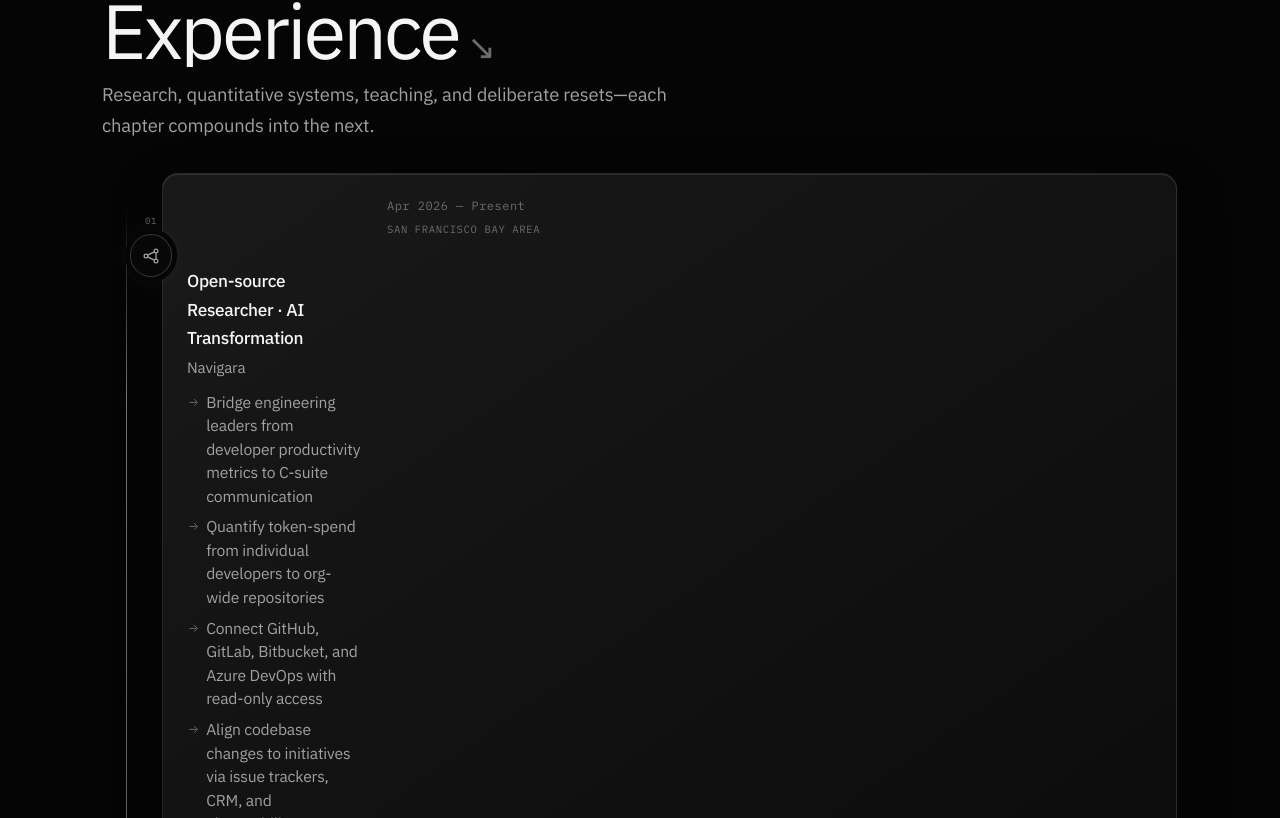
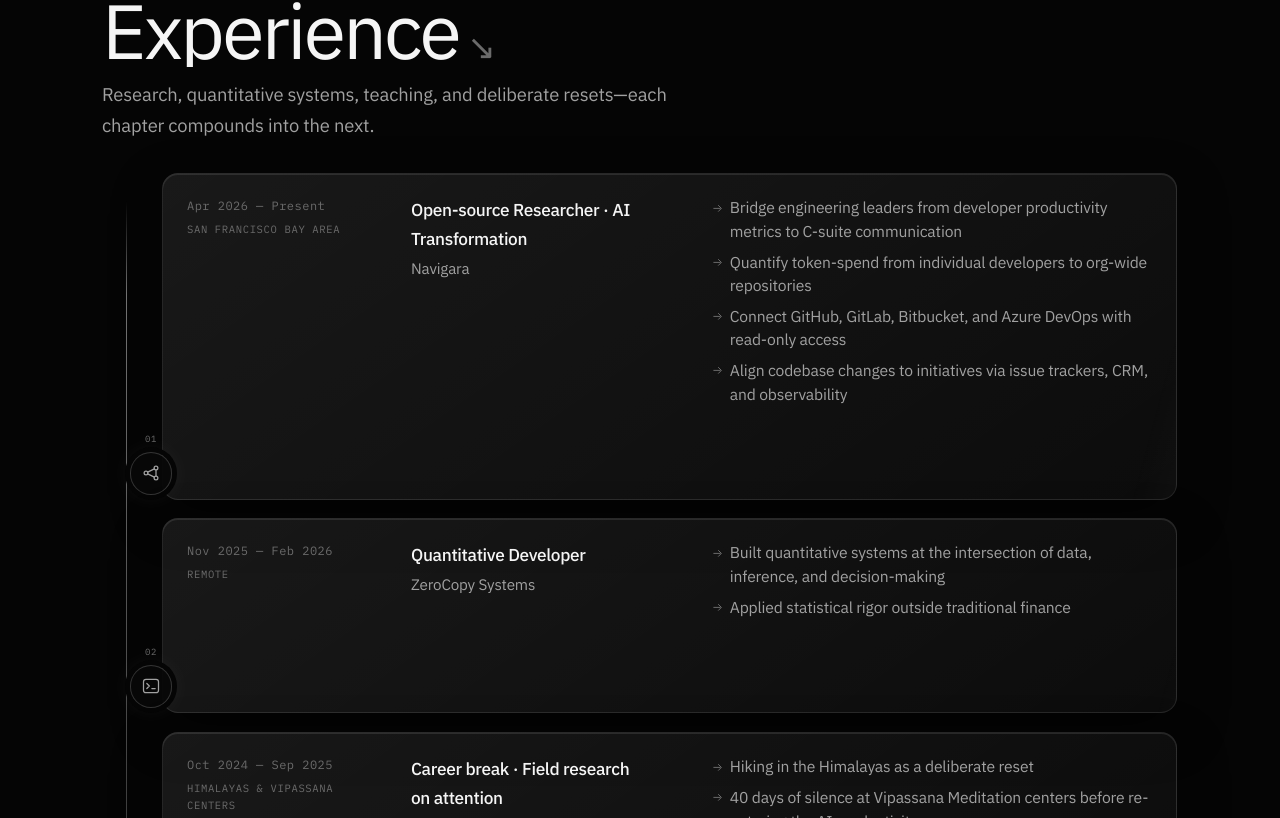
Before and after one commit to ml-lubich/theodouwes-site, a Next.js app: page / in a window 1280 px wide. Shown: the part 1982-2800 px from the top of the page. Built offline with nearby package versions, Linux system fonts and the light colour scheme; no server answers.

Commit message:
Use horizontal experience card layout

```diff
--- a/src/app/globals.css
+++ b/src/app/globals.css
@@ -1100,6 +1100,7 @@ a:hover {
 
 .timeline-meta {
   min-width: 0;
+  grid-column: 1;
 }
 
 .timeline-location {
@@ -1112,6 +1113,11 @@ a:hover {
 }
 
 .timeline-copy {
+  min-width: 0;
+  grid-column: 1;
+}
+
+.timeline-role {
   min-width: 0;
 }
 
@@ -1183,7 +1189,31 @@ a:hover {
 
 @media (min-width: 720px) {
   .timeline-item {
-    grid-template-columns: 11rem 1fr;
+    grid-template-columns: 12.5rem minmax(0, 1fr);
+    align-items: start;
+  }
+
+  .timeline-meta {
+    grid-column: 1;
+    grid-row: 1;
+  }
+
+  .timeline-copy {
+    grid-column: 2;
+    grid-row: 1;
+  }
+}
+
+@media (min-width: 980px) {
+  .timeline-copy {
+    display: grid;
+    grid-template-columns: minmax(13rem, 0.72fr) minmax(22rem, 1.28fr);
+    gap: clamp(1.5rem, 4vw, 3.5rem);
+    align-items: start;
+  }
+
+  .timeline-copy .experience-highlights {
+    margin-top: 0;
   }
 }
 
--- a/src/components/ExperienceSection.tsx
+++ b/src/components/ExperienceSection.tsx
@@ -53,6 +53,7 @@ export function ExperienceSection({
               <p className="timeline-location">{item.location}</p>
             </div>
             <div className="timeline-copy">
+              <div className="timeline-role">
                 <div className="role-line">
                   <h3 className="role"><span>{item.role}</span></h3>
                   <span className="card-arrow" aria-hidden="true">↗</span>
@@ -60,6 +61,7 @@ export function ExperienceSection({
                 <p className="org">
                   {item.org}
                 </p>
+              </div>
               <ul className="bullet-list experience-highlights">
                 {item.highlights.map((point, pointIndex) => (
                   <li key={point} style={{ "--point-index": pointIndex } as CSSProperties}>
```
Lines whose indentation alone changed are shown as unchanged.
